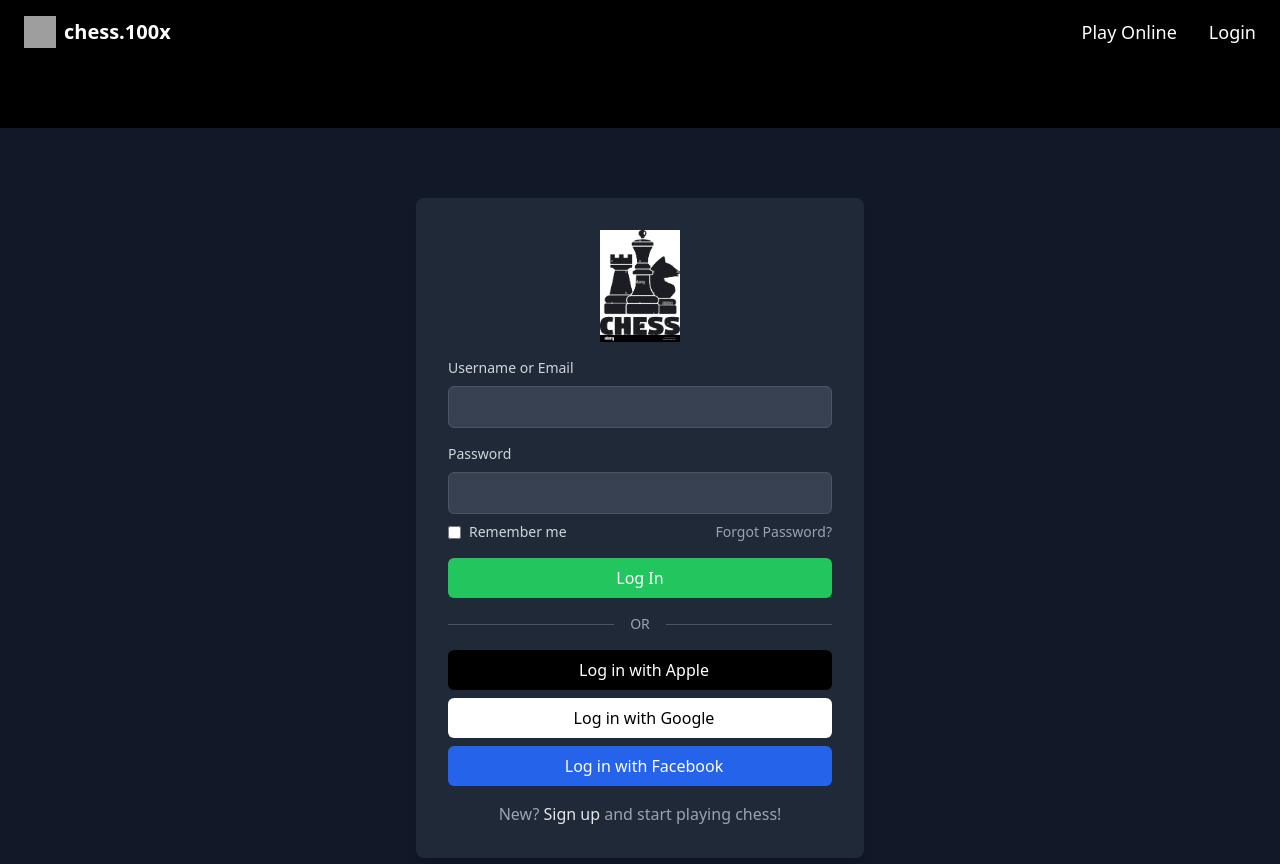
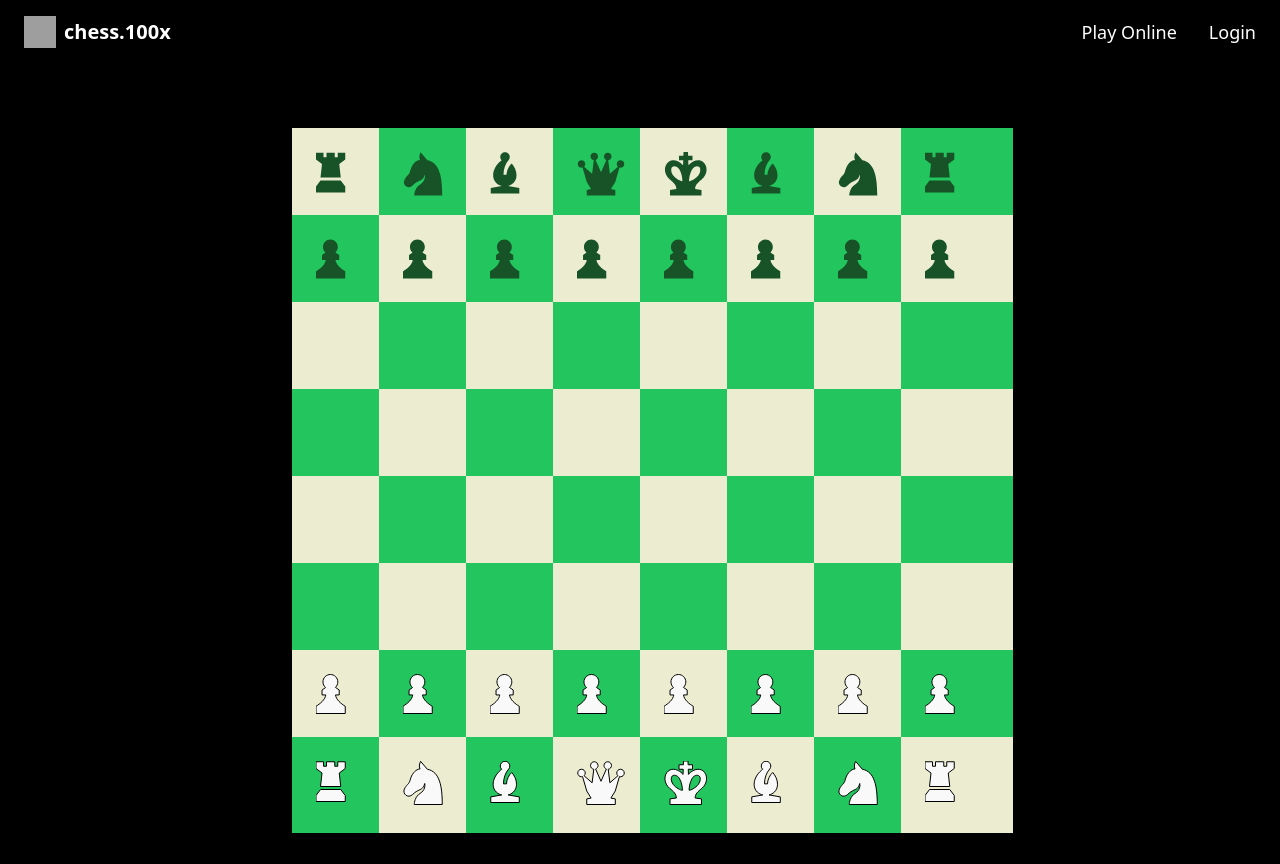
Before and after one commit to adarsh-k27/chess-multiplayer-game-monorepo, a React (Vite) app in the folder apps/frontend/: page /game/random in a window 1280 px wide. Before the commit this address led to /login. Built offline with nearby package versions, Linux system fonts and the light colour scheme; no server answers; grey boxes are pictures that could not be loaded.

Commit message:
closes #9

```diff
--- a/apps/frontend/src/App.tsx
+++ b/apps/frontend/src/App.tsx
@@ -16,8 +16,9 @@ function RouterApp() {
     <BrowserRouter>
       <Routes>
         <Route path="/login" element={Boolean(user) ?  <Navigate to={"/"} /> : <Layout children={<LoginScreen />} />} />
-        <Route path="/game/random" element={!Boolean(user) ?  <Navigate to={"/login"} />  : <div>Game</div>} />
-        <Route path="/" element={<Layout><Game /></Layout>} />
+        {/* <Route path="/game/random" element={!Boolean(user) ?  <Navigate to={"/login"} />  : <Layout children={<Game />} />} /> */}
+        <Route path="/game/random" element={ <Layout children={<Game />} />} />
+        <Route path="/" element={<Layout children={<LandingPage />} />} />
       </Routes>
     </BrowserRouter>
   )
--- a/apps/frontend/src/components/Game-board/square.tsx
+++ b/apps/frontend/src/components/Game-board/square.tsx
@@ -0,0 +1,40 @@
+import { Color, PieceSymbol, Square } from 'chess.js'
+import q from '../../assets/q.svg'
+import k from '../../assets/k.svg'
+import b from '../../assets/b.svg'
+import p from '../../assets/p.svg'
+import n from '../../assets/n.svg'
+import r from '../../assets/r.svg'
+import Q from '../../assets/q.copy.svg'
+import K from '../../assets/k.copy.svg'
+import B from '../../assets/b.copy.svg'
+import P from '../../assets/p.copy.svg'
+import N from '../../assets/n.copy.svg'
+import R from '../../assets/r.copy.svg'
+
+type SquareProps = {
+  square: {
+    square: Square;
+    type: PieceSymbol;
+    color: Color;
+  } | null;
+  isWhiteSquare: Boolean
+
+}
+
+const chessAssets: any = {
+  q, k, b, p, r, n, B, Q, K, R, P, N
+}
+
+function selectAsset(type: any, color: any) {
+  return color == "w" ? type.toUpperCase() : type
+}
+
+export default function SquareBoard({ square, isWhiteSquare }: SquareProps) {
+
+  return (
+    <div className={`${isWhiteSquare ? "bg-green-500" : "bg-whiteboard"} relative px-14 py-12 w-full h-full `} >
+      {square?.type ? <img className='absolute top-6 left-6' src={chessAssets[selectAsset(square?.type, square.color)]} alt="Description of SVG" /> : null}
+    </div>
+  )
+}
--- a/apps/frontend/src/components/GameBoard.tsx
+++ b/apps/frontend/src/components/GameBoard.tsx
@@ -1,20 +1,11 @@
 
 import { Chess, Color, PieceSymbol, Square } from 'chess.js'
-import q from '../assets/q.svg'
-import k from '../assets/k.svg'
-import b from '../assets/b.svg'
-import p from '../assets/p.svg'
-import n from '../assets/n.svg'
-import r from '../assets/r.svg'
-import Q from '../assets/q.copy.svg'
-import K from '../assets/k.copy.svg'
-import B from '../assets/b.copy.svg'
-import P from '../assets/p.copy.svg'
-import N from '../assets/n.copy.svg'
-import R from '../assets/r.copy.svg'
+import SquareBoard from './Game-board/square';
+import { useWindowSize } from '../hooks/useWindowSize';
+
 type GameBoardPropsT = {
-    chess:Chess,
-    board:({
+    chess: Chess,
+    board: ({
         square: Square;
         type: PieceSymbol;
         color: Color;
@@ -23,30 +14,25 @@ type GameBoardPropsT = {
 
 
 
-const chessAssets:any={
-    q,k,b,p,r,n,B,Q,K,R,P,N
-}
 
-function selectAsset(type:any,color:any){
-    return color=="w" ? type.toUpperCase() : type
-  }
 
-export default function GameBoard({chess,board }: GameBoardPropsT) {
+export default function GameBoard({ chess, board }: GameBoardPropsT) {
+    const { width, height } = useWindowSize()
+
+    const boxSize = width > height ? Math.floor((height - 100) / 8) : Math.floor((width - 100) / 8)
+
     return (
-        <div>
-            <div className=''>GAME BOARD</div>
+        <div className='w-auto h-auto flex flex-col'>
             {
-                board.map((row,index)=>{
-                    const rowIndex=index
-                   return(
-                    <div key={index} className='flex flex-row'>
+                board.map((row, index) => {
+                    const rowIndex = index
+                    return (
+                        <div key={index} className='flex flex-row '>
                             {
-                            row.map((square,i)=>{
-                                const colIndex=i
-                                return(
-                                    <div className={`${Boolean((rowIndex + colIndex) % 2) ? "bg-green-500" :"bg-whiteboard"} relative px-10 py-10 w-4`} key={index}>
-
-                                        {square?.type ? <img className='absolute top-6 left-6' src={chessAssets[selectAsset(square?.type,square.color)]} alt="Description of SVG"/> : null}
+                                row.map((square, i) => {
+                                    return (
+                                        <div style={{ width: boxSize, height: boxSize }}>
+                                            <SquareBoard square={square} isWhiteSquare={Boolean((rowIndex + i) % 2)} />
                                         </div>
                                     )
                                 })
--- a/apps/frontend/src/customHooks/useSocket.ts
+++ b/apps/frontend/src/customHooks/useSocket.ts
@@ -1,22 +1,26 @@
+import { useUser } from "@repo/store/useUser";
 import { useEffect, useState } from "react";
 const url= "ws://localhost:8080"
 export function useSocket(){
     const [socket,setSocket]=useState<null | string | boolean>(true)
+    const user=useUser()
+    console.log("User",user);
+
    useEffect(()=>{
       setSocket(url)
-    //   const ws= new WebSocket(url)
+      const ws:any= new WebSocket(`${url}?token=${user?.token}`)
 
-    //   ws.onopen=function(socket){
-    //       setSocket(ws)
-    //   }
+      ws.onopen=function(socket:any){
+          setSocket(ws)
+      }
 
-    //   ws.onclose=function(socket){
-    //       setSocket(null)
-    //   }
+      ws.onclose=function(socket:any){
+          setSocket(null)
+      }
 
-    //   return()=>{
-    //     ws.close()
-    //   }
+      return()=>{
+        ws.close()
+      }
    },[])
 
    return socket;
--- /dev/null
+++ b/apps/frontend/src/hooks/useWindowSize.ts
@@ -0,0 +1,20 @@
+import { useLayoutEffect, useState } from "react";
+
+export function useWindowSize() {
+    const [windowSize, setWindowSize] = useState({
+        width: window.innerWidth,
+        height: window.innerHeight
+    })
+
+    const handleSize=()=>{
+        setWindowSize({width:window.innerWidth,height:window.innerHeight})
+    }
+
+    useLayoutEffect(()=>{
+       handleSize()
+       window.addEventListener("resize",handleSize)
+
+       return()=> window.removeEventListener("resize",handleSize)
+    },[])
+    return windowSize;
+}
--- a/apps/frontend/src/pages/Game.tsx
+++ b/apps/frontend/src/pages/Game.tsx
@@ -9,7 +9,7 @@ export default function Game({}: Props) {
     const [board,setBoard]=useState(chess.board())
 
   return (
-     <div>
+     <div className='w-screen h-auto justify-center items-center flex '>
         <ChessBoard chess={chess} board={board} />
      </div>
   )
--- a/apps/frontend/src/pages/LandingPage.tsx
+++ b/apps/frontend/src/pages/LandingPage.tsx
@@ -1,11 +1,13 @@
 
 // import { useNavigate } from 'react-router-dom';
-import { useUser } from '@repo/store/useUser';
+
 import { useSocket } from '../customHooks/useSocket';
+import { useNavigate } from 'react-router-dom';
 // Import the chess board image, assuming it's located in the src/assets folder
 // import chessBoardImage from './assets/chess-board.jpg';
 
 const LandingPage = () => {
+    const Navigate=useNavigate()
     const socket = useSocket()
     if(!socket){
 
@@ -19,8 +21,8 @@ const LandingPage = () => {
                 <h1 className="text-3xl md:text-4xl font-bold mb-4 text-white">Play Chess Online</h1>
                 <p className="mb-4 text-white">Join players around the world in the ultimate battle of minds. Whether you're a beginner or a seasoned pro, our platform offers games and tournaments that fit your skill level.</p>
                 <button onClick={() => {
+                    Navigate('/game/random')
 
-                    //Navigate("/start-game")
                 }} className="bg-blue-500 hover:bg-blue-700 text-white font-bold py-2 px-4 md:px-8 rounded">
                     Play Online
                 </button>
```
Also changed, not shown: 2 other files (tests, documents, lock files or other folders). Lines whose indentation alone changed are shown as unchanged.
